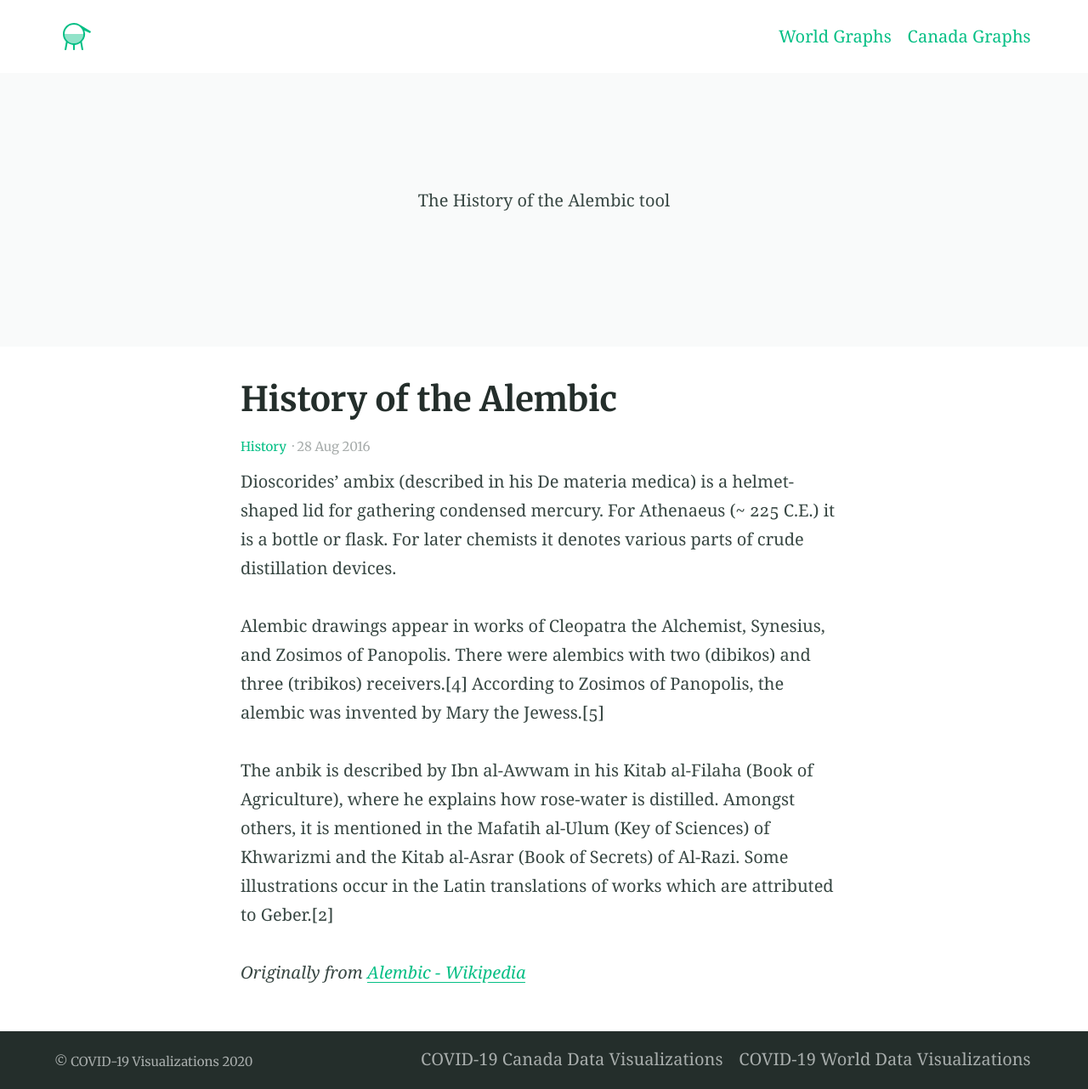
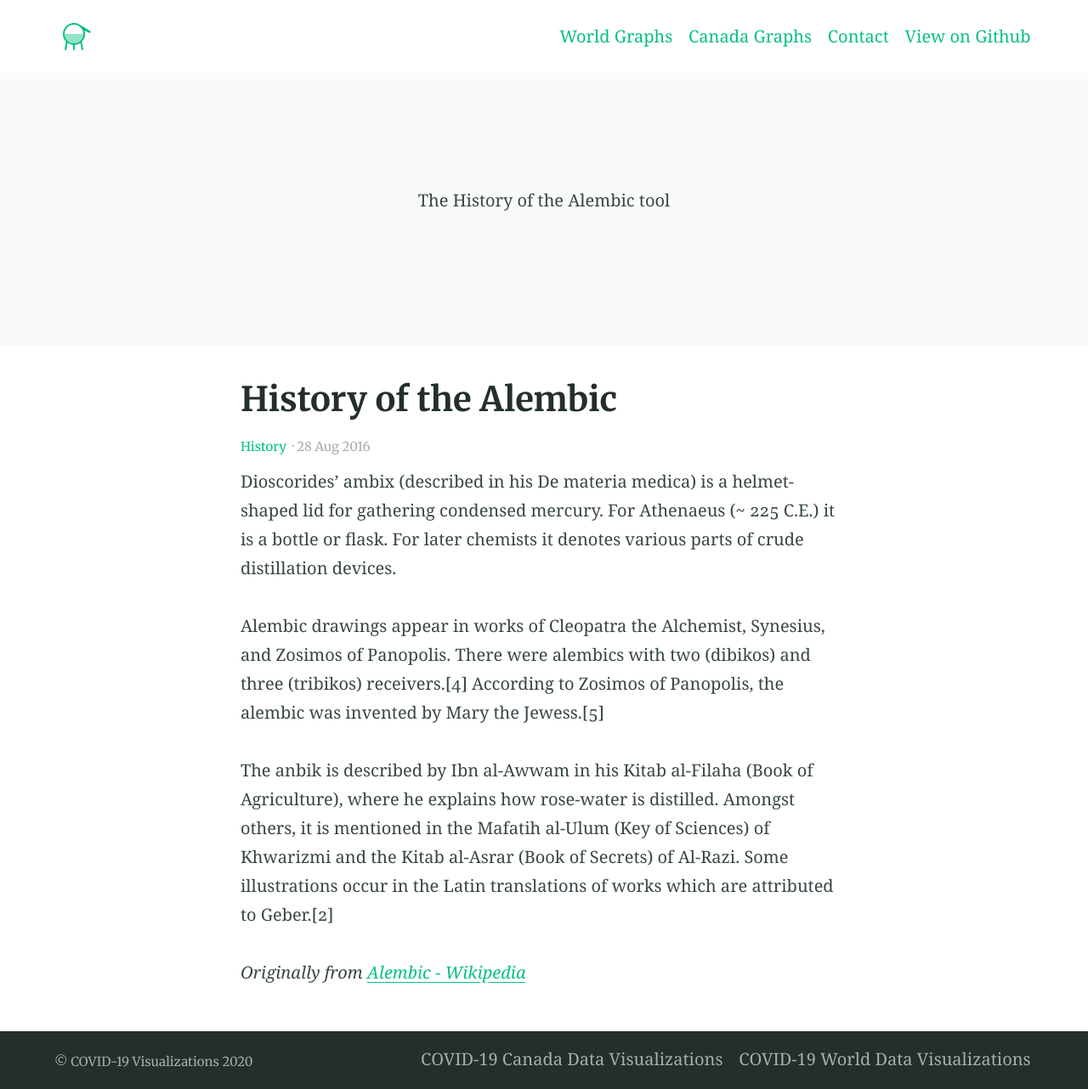
Before and after one commit to kylehounslow/covid19, a Jekyll site: the page built from docs/_posts/2016-08-28-example-post-two.md, in a window 1280 px wide. Shown: the whole page at 85% size. Built offline with Jekyll 4.4.1, drawn with Linux system fonts in a browser that asks for light colours; our own code applies the rules of GitHub Pages for plain Markdown files.

Commit message:
Update _config.yml

```diff
--- a/docs/_config.yml
+++ b/docs/_config.yml
@@ -84,7 +84,7 @@ lang: en-GB # Set the site language
 title: "COVID-19 Visualizations" # Site name or title, also used in jekyll-seo-tag
 logo: "/assets/logos/logo.svg" # Site logo, also used in jekyll-seo-tag
 description: "COVID-19 Data Visualizations Canada" # Site description and default description, also used in jekyll-seo-tag
-url: "https://kylehounslow.github.io/covid19/" # Site url, also used in jekyll-seo-tag
+url: "https://kylehounslow.github.io/covid19" # Site url, also used in jekyll-seo-tag
 baseurl: "/covid19/"
 repo: "https://github.com/kylehounslow/covid19"
 email: "kyle.hounslow@gmail.com"
@@ -111,7 +111,10 @@ navigation_header:
   url: /
 - title: Canada Graphs
   url: /canada/
-
+- title: Contact
+  url: /canada/
+- title: View on Github
+  url: /canada/
 
 social_links: # Appears in sidebar. Set the urls then uncomment and comment out as desired
   Twitter: https://twitter.com/kylehounslow
```
